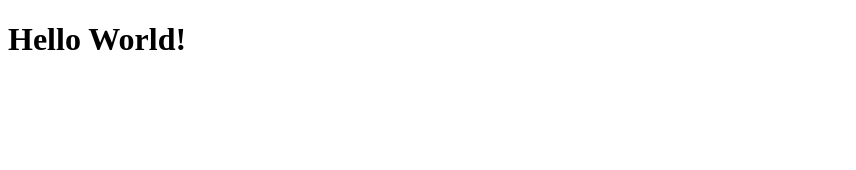
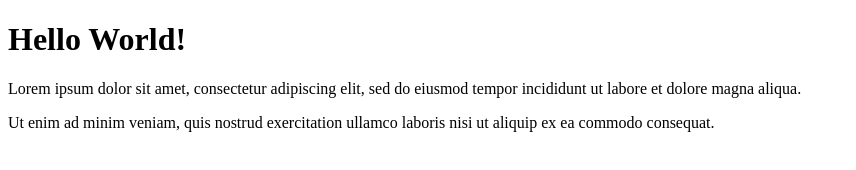
Before and after one commit to kiripi/html-boilerplate, a plain HTML site: page index.html in a window 1280 px wide. Shown: the whole page, without its empty margins (0-856 px from the left). Drawn offline with Linux system fonts and the light colour scheme.

Commit message:
Edit index.html

```diff
--- a/index.html
+++ b/index.html
@@ -7,5 +7,14 @@
 
   <body>
     <h1>Hello World!</h1>
+    <p>
+      Lorem ipsum dolor sit amet, consectetur adipiscing elit, sed do eiusmod
+      tempor incididunt ut labore et dolore magna aliqua.
+    </p>
+
+    <p>
+      Ut enim ad minim veniam, quis nostrud exercitation ullamco laboris nisi ut
+      aliquip ex ea commodo consequat.
+    </p>
   </body>
 </html>
```
